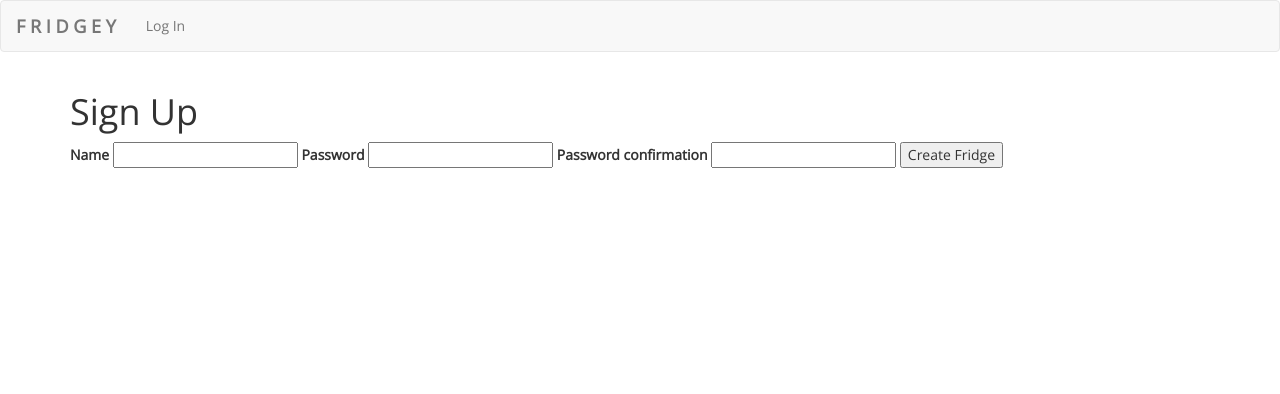
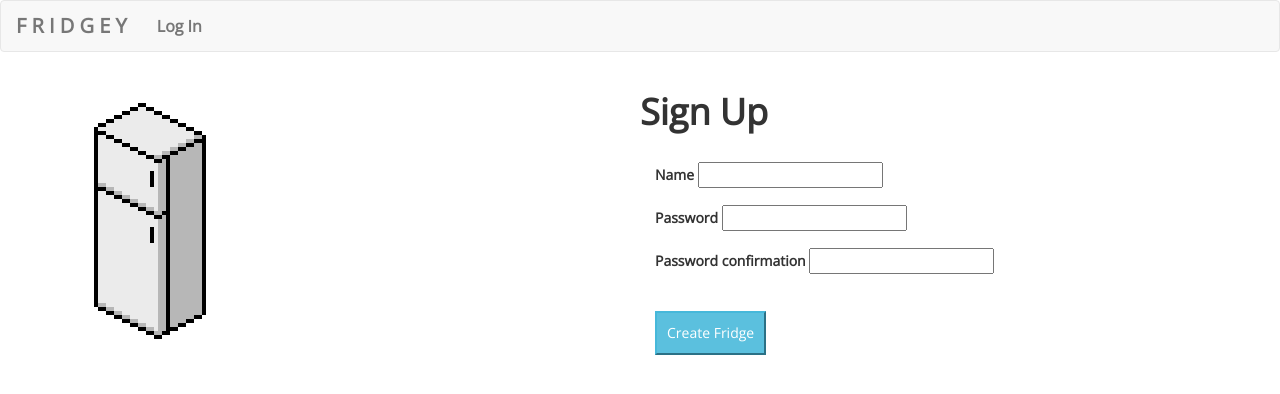
Before and after one commit to lierica/fridgey, a Rails app: page /signup in a window 1280 px wide. Shown: the top 394 px of the page. Run offline with Rails 7, Linux system fonts and the light colour scheme.

Commit message:
styled it

```diff
--- a/app/assets/stylesheets/application.css
+++ b/app/assets/stylesheets/application.css
@@ -24,4 +24,18 @@ body {
 
 .btn-info {
 	padding: 10px 10px;
+	margin-top: 20px;
+	margin-right: 15px;
+	margin-bottom: 20px;
 }
+
+.navbar {
+	font-size: 16px;
+	font-weight: bold;
+}
+
+.navbar-brand{
+	font-size: 20px;
+	font-weight: bold;
+
+}
--- a/app/views/fridges/new.html.erb
+++ b/app/views/fridges/new.html.erb
@@ -1,10 +1,25 @@
-<h1>Sign Up</h1>
+<div class="row">
+	<div class="col-lg-6">
+		<img src= <%= image_path('/images/fridge.png') %>>
+	</div>
+
+<h1><b>Sign Up</b></h1>
+<br>
+<div class="col-lg-6">
 	<%= form_for @fridge do |f| %>
+<div class="form-group">
 	<%= f.label :name %>
 	<%= f.text_field :name %>
+</div>
+<div class="form-group">
 	<%= f.label :password %>
 	<%= f.password_field :password %>
+</div>
+<div class="form-group">
 	<%= f.label :password_confirmation %>
 	<%= f.password_field :password_confirmation %>
-	<%= f.submit %>
+</div>
+	<%= f.submit class: "btn-info" %>
 	<% end %>
+	</div>
+</div>
--- a/app/views/fridges/show.html.erb
+++ b/app/views/fridges/show.html.erb
@@ -24,7 +24,6 @@
 <div class="row">
 <div class="col-lg-6">
 <h2>Frozen Meals </h2>
-<br>
 	<table class="table table-striped table-bordered table-hover">
 		<tr>
 			<th>Delete</th>
@@ -51,7 +50,6 @@
 
 <div class="col-lg-6">
 <h2>Ingredients</h2>
-<br>
 	<table class="table table-striped table-bordered table-hover">
 	  <tr>
 			<th>Delete</th>
@@ -79,9 +77,7 @@
 
 
 <h2>Expired Items</h2>
-<br>
 <%= button_to "Throw Out Expired Items", throwaway_path(@fridge), method: :post, class: "btn-info" %>
-<br>
 <table class="table table-striped table-bordered table-hover">
 	<tr>
 		<th>Name</th>
```
Also changed, not shown: app/views/fridge_ingredients/new.html.erb (+8 -0 lines), app/views/frozen_servings/new.html.erb (+8 -0 lines), app/views/sessions/new.html.erb (+15 -2 lines), public/images/fridge.png (added), 1 other file.
